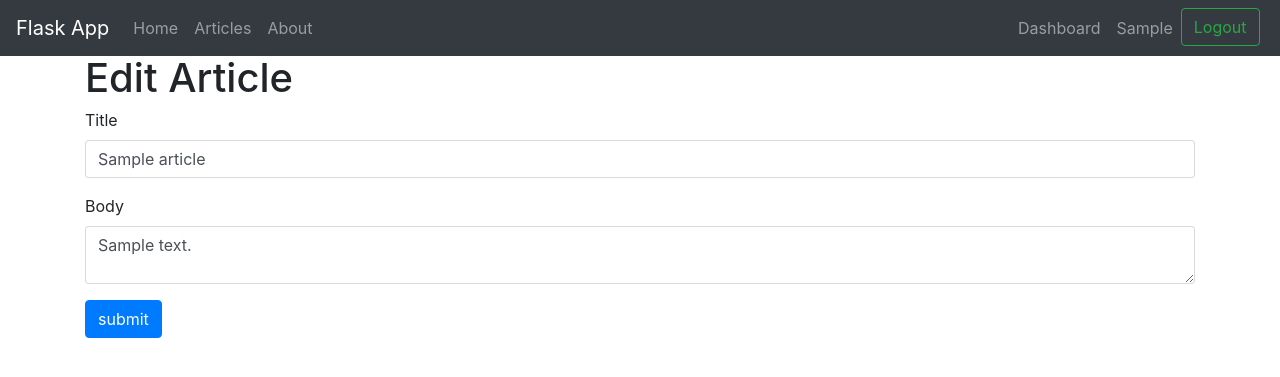
After one commit to pranaypaine/flaskApps, a Flask app: page /article/edit/1 in a window 1280 px wide. The commit adds this page. Shown: the top 377 px of the page. Run offline with Flask 2, Linux system fonts and the light colour scheme; the visitor is signed in with stand-in values (Sample User, id 1); tables that the repository leaves empty or names only in its code hold one stand-in row (values such as "Sample post"); some libraries are stand-ins or nearby versions.

Commit message:
articles edit, cleanup

```diff
--- a/app/app.py
+++ b/app/app.py
@@ -21,6 +21,8 @@ app.config['MYSQL_CURSORCLASS'] = 'DictCursor'
 mysql = MySQL(app)
 
 
+
+# Frontend website
 @app.route('/')
 def index():
     return render_template('home.html')
@@ -88,6 +90,38 @@ def logout():
 	return redirect(url_for('login'))
 
 
+@app.route('/articles')
+def articles():
+	cur = mysql.connection.cursor()
+	# Get articles
+	result = cur.execute("SELECT * FROM articles")
+	articles = cur.fetchall()
+	if result > 0:
+		return render_template('articles.html', articles=articles)
+	else:
+		flash('No Articles Found', 'danger')
+		return render_template('articles.html')
+	# Close connection
+	cur.close()
+
+
+@app.route('/article/<string:id>')
+def article(id):
+	cur = mysql.connection.cursor()
+	# Get articles
+	result = cur.execute("SELECT * FROM articles WHERE id = %s", [id])
+	article = cur.fetchone()
+	if result > 0:
+		return render_template('article.html', article=article)
+	else:
+		flash('No Article Found', 'danger')
+		return render_template('article.html')
+	# Close connection
+	cur.close()
+	return render_template('article.html')
+
+
+#dashboard Functionalities
 @app.route('/dashboard')
 @login_required
 def dashboard():
@@ -120,24 +154,33 @@ def add_article():
 		return redirect(url_for('dashboard'))
 	return render_template('addarticle.html', form = form)
 
-@app.route('/articles')
-def articles():
+
+@app.route('/article/edit/<string:id>', methods=['GET', 'POST'])
+@login_required
+def edit_article(id):
 	cur = mysql.connection.cursor()
 	# Get articles
-	result = cur.execute("SELECT * FROM articles")
-	articles = cur.fetchall()
-	if result > 0:
-		return render_template('articles.html', articles=articles)
-	else:
-		flash('No Articles Found', 'danger')
-		return render_template('articles.html')
-	# Close connection
+	result = cur.execute("SELECT * FROM articles WHERE id = %s", [id])
+	article = cur.fetchone()
 	cur.close()
+	form = ArticleForm(request.form)
 
+	form.title.data = article['title']
+	form.body.data = article['body']
 
-@app.route('/article/<string:id>')
-def article(id):
-	return render_template('article.html', id = id)
+	if request.method == 'POST' and form.validate():
+		title = request.form['title']
+		body = request.form['body']
+		# mysql connection
+		cur = mysql.connection.cursor()
+		cur.execute("UPDATE articles SET title=%s, body=%s WHERE id=%s", [title, body, id])
+		mysql.connection.commit()
+		print cur
+		cur.close()
+		flash('Article succesfully updated', 'success')
+		return redirect(url_for('dashboard'))
+	return render_template('edit_article.html', form = form)
+	pass
 
 
 if __name__ == '__main__':
--- a/app/templates/articles.html
+++ b/app/templates/articles.html
@@ -8,8 +8,8 @@
   <div class="card-block">
     <h4 class="card-title">{{ article.title }}</h4>
     <h6 class="card-subtitle mb-2 text-muted">{{article.date_created.strftime('%Y-%m-%d')}}</h6>
-    <p class="card-text">{{article.body | safe}}</p>
-    <a href="#" class="card-link">View</a>
+    <p class="card-text">{{article.body | safe | truncate(150)}}</p>
+    <a href="/article/{{article.id}}" class="card-link">View</a>
   </div>
 </div>
 {% endfor %}
--- a/app/templates/dashboard.html
+++ b/app/templates/dashboard.html
@@ -22,8 +22,8 @@
         <td>{{loop.index}}</td>
         <td>{{article.title}}</td>
         <td>{{article.author}}</td>
-        <td>{{article.date_created.strftime('%Y-%m-%d')}}</td>
-        <td><a href="#" class="btn btn-default pull-right">Edit</a></td>
+        <td>{{article.date_created.strftime('%D')}}</td>
+        <td><a href="article/edit/1" class="btn btn-default pull-right">Edit</a></td>
         <td>
           <form action="#" method="post">
             <input type="hidden" name="_method" value="DELETE">
--- /dev/null
+++ b/app/templates/edit_article.html
@@ -0,0 +1,20 @@
+{% extends 'layout.html' %}
+
+{% block body %}
+
+
+ <h1>Edit Article</h1>
+{% from "partials/_formhelpers.html" import render_field %}
+	<form method="POST" action="">
+
+		<div class="form-group">
+			{{ render_field(form.title, class_="form-control") }}
+		</div>
+		<div class="form-group">
+			{{ render_field(form.body, class_="form-control", id="editor") }}
+		</div>
+
+		<p><input type="submit" name="submit" value="submit" class="btn btn-primary"></p>
+	</form>
+
+{% endblock %}
--- a/app/templates/home.html
+++ b/app/templates/home.html
@@ -11,6 +11,11 @@
 	consequat. Duis aute irure dolor in reprehenderit in voluptate velit esse
 	cillum dolore eu fugiat nulla pariatur. Excepteur sint occaecat cupidatat non
 	proident, sunt in culpa qui officia deserunt mollit anim id est laborum.</p>
+	{% if not session.logged_in %}
+      <a href="/register" class="btn btn-primary btn-lg">Register</a>
+      <a href="/login" class="btn btn-success btn-lg">Login</a>
+    {% endif %}
+
 </div>
 
 {% endblock %}
```
Also changed, not shown: app/templates/article.html (+8 -3 lines), app/templates/partials/_navbar.html (+0 -8 lines).
